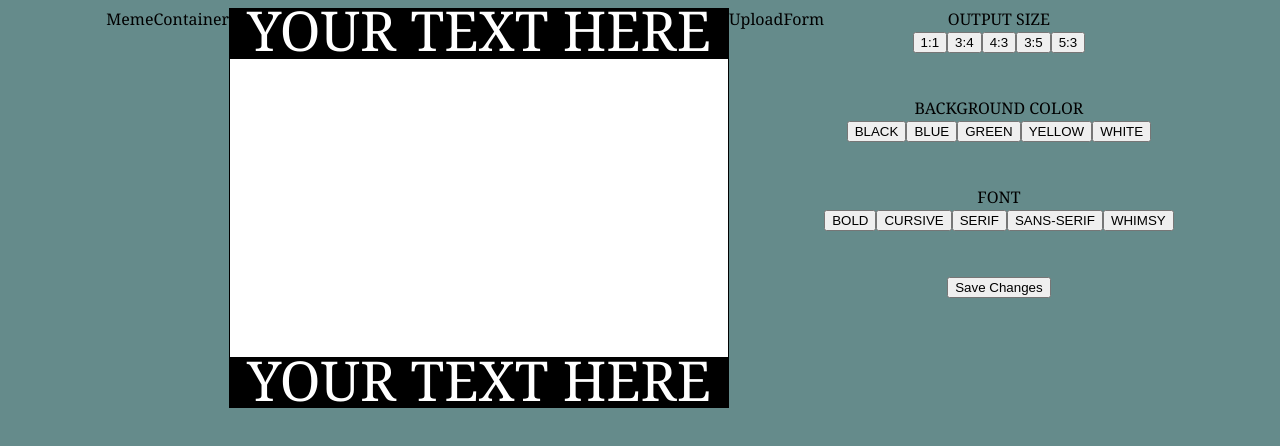
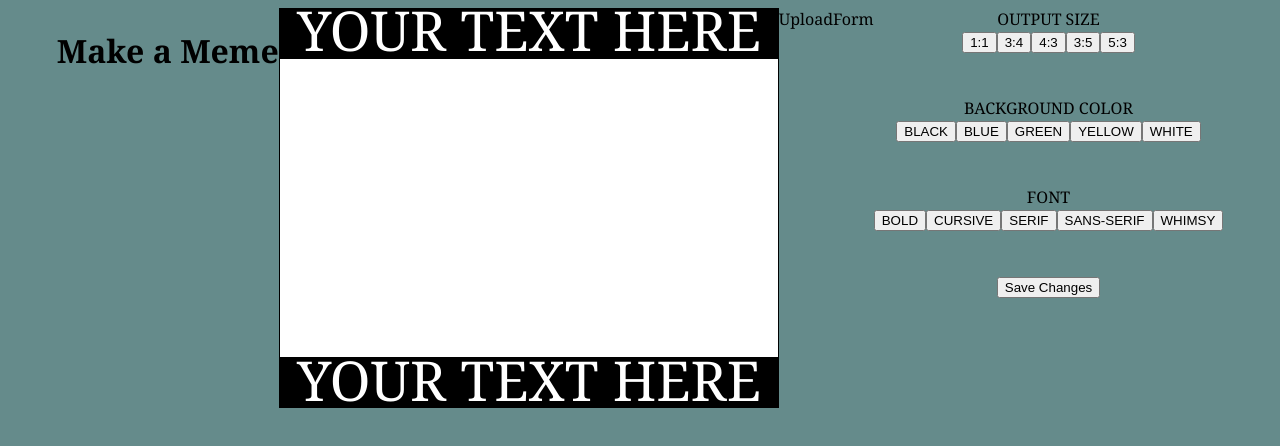
Before and after one commit to amandena/react-meme-generator, a React (Create React App) app: page / in a window 1280 px wide. Shown: the top 446 px of the page. Built offline with nearby package versions, Linux system fonts and the light colour scheme.

Commit message:
added constructor and passed props into settings container component

```diff
--- a/src/containers/MemeContainer.js
+++ b/src/containers/MemeContainer.js
@@ -4,13 +4,22 @@ import MemeCard from '../components/MemeCard'
 import UploadForm from '../components/UploadForm'
 
 class MemeContainer extends React.Component {
+  constructor() {
+    super()
+    this.state = {
+      size: '3:4',
+      color: 'black',
+      font: 'bold'
+    }
+  }
+
   render() {
     return(
       <div className='meme-container'>
-        MemeContainer
+        <h1>Make a Meme</h1>
         <MemeCard/>
         <UploadForm/>
-        <SettingsContainer/>
+        <SettingsContainer size={this.state.size} color={this.state.color} font={this.state.font}/>
       </div>
     )
   }
```
